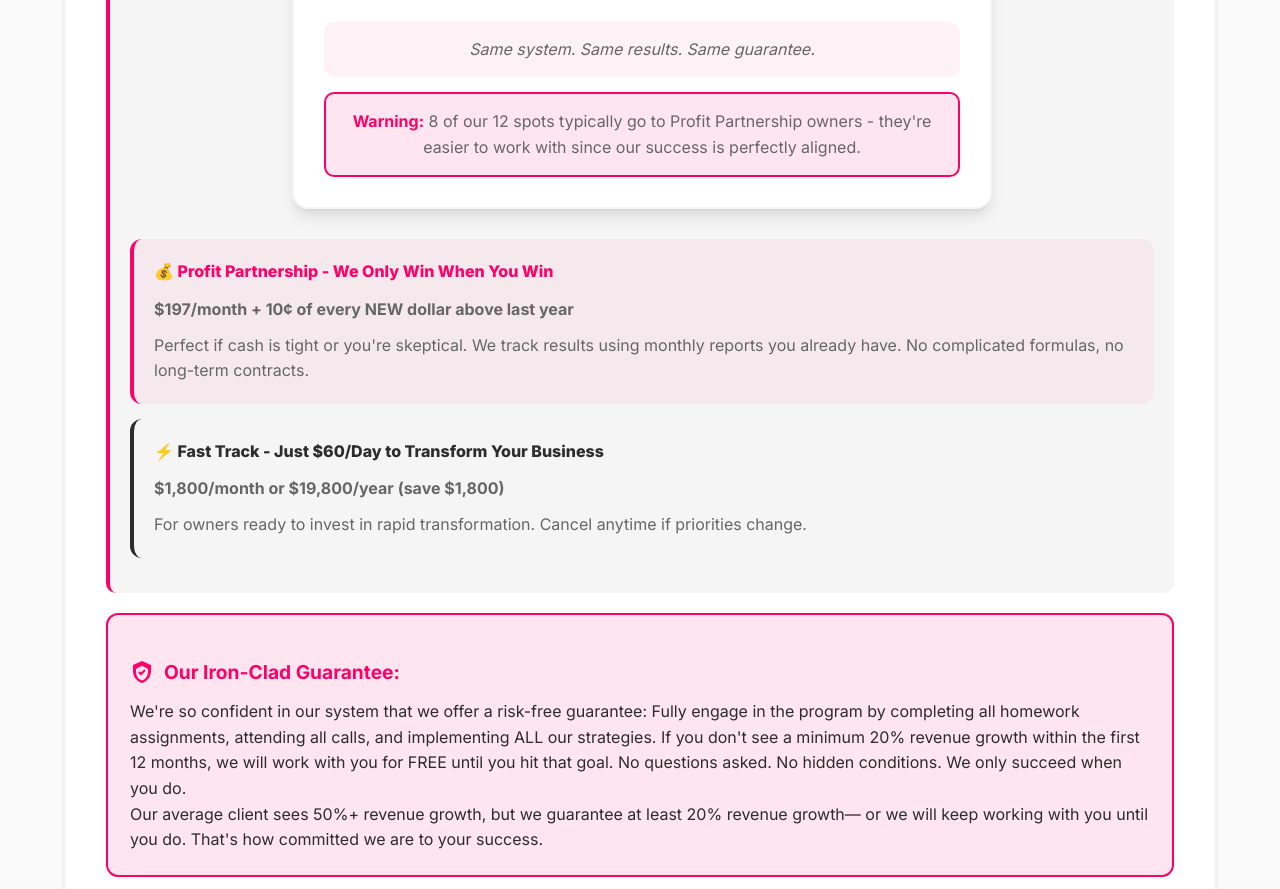
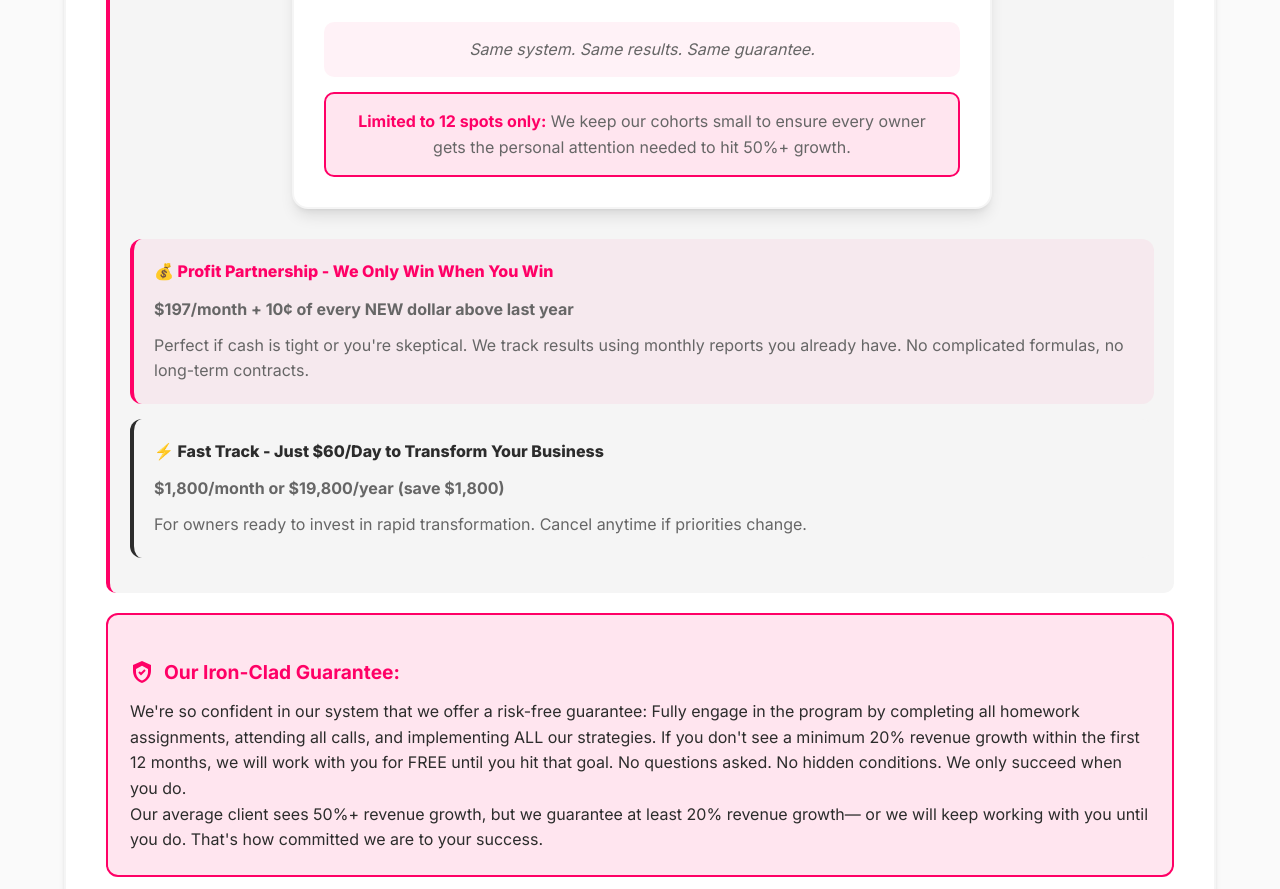
Before and after one commit to albinococonut/mangoelitecoaching, a plain HTML site: page index.html in a window 1280 px wide. Shown: the part 7612-8501 px from the top of the page. Drawn offline with Linux system fonts and the light colour scheme.

Commit message:
remove warning

```diff
--- a/index.html
+++ b/index.html
@@ -1683,7 +1683,7 @@
         </div>
 
         <div class="decision-warning">
-            <strong>Warning:</strong> 8 of our 12 spots typically go to Profit Partnership owners - they're easier to work with since our success is perfectly aligned.
+            <strong>Limited to 12 spots only:</strong> We keep our cohorts small to ensure every owner gets the personal attention needed to hit 50%+ growth.
         </div>
     </div>
 
```
